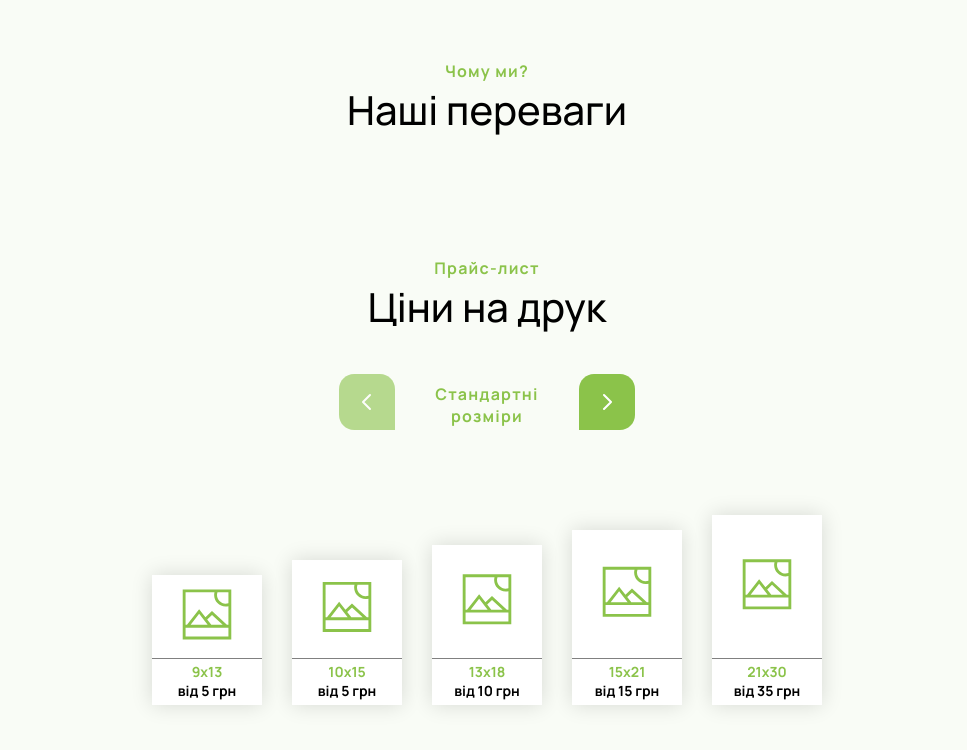
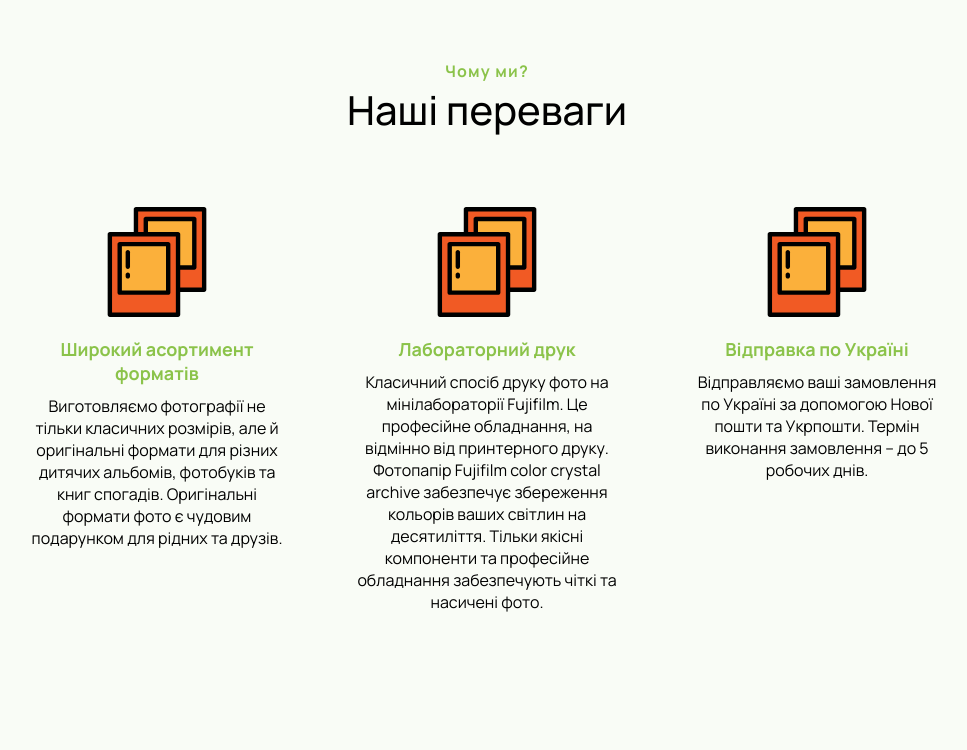
Before and after one commit to connars/forodruk-shop, a plain HTML site: page index.html in a window 1280 px wide. Shown: the part 1000-1750 px from the top of the page, without its empty margins (153-1120 px from the left). Drawn offline with nearby package versions, Linux system fonts and the light colour scheme.

Commit message:
hero edit

```diff
--- a/css/main.css
+++ b/css/main.css
@@ -205,7 +205,7 @@
     line-height: 66px;
     /* identical to box height */
     color: var(--green);
-    margin-bottom: 20px;
+    margin-bottom: 15px;
 }
 
 .hero__left p {
@@ -216,7 +216,7 @@
     line-height: 33px;
     /* identical to box height */
     color: #7B7B7B;
-    margin-bottom: 10px;
+    margin-bottom: 25px;
 }
 
 .hero__right {
@@ -280,7 +280,38 @@
     }
 }
 
+/* BENEFITS START  */
+.benefits__cards {
+    display: flex;
+    justify-content: center;
+    flex-wrap: wrap;
+    gap: 30px;
+    padding-top: 40px;
+}
+.benefits__item {
+    width: 300px;
+    /* background-color: white; */
+    z-index: 11;
+    padding: 20px;
+    display: flex;
+    gap: 10px;
+    flex-direction: column;
+    align-items: center;
+    text-align: center;
+}
 
+.benefits__item img{
+    width: 50%;
+    /* background-color: #7B7B7B; */
+    padding: 10px;
+}
+
+.benefits__title {
+    color: var(--green);
+    font-weight: 700;
+    font-size: 18px;
+}
+/* BENEFUITS END */
 
 
 
@@ -449,6 +480,9 @@
         justify-content: center;
     }
 
+    .canvas__deskr p {
+        text-align: center;
+    }
 }
 
 /* ХОСТИ ЕНД */
--- a/css/setting.css
+++ b/css/setting.css
@@ -1,11 +1,13 @@
 html {
     scroll-behavior: smooth  !important;
+    overflow-x: hidden;
 }
 
 body {
     background-color: var(--bg);
     font-family: 'Manrope', sans-serif;
     scroll-behavior: smooth;
+    overflow-x: hidden;
 }
 
 .container {
--- a/index.html
+++ b/index.html
@@ -216,7 +216,26 @@
                 <div class="benefits__wrapper">
                     <div class="benefits__cards">
                         <div class="benefits__item">
-
+                            <img src="./img/polaroids.svg" alt="">
+                            <p class="benefits__title">Широкий асортимент форматів </p>
+                            <p>
+                                Виготовляємо фотографії не тільки класичних розмірів, але й оригінальні формати для різних дитячих альбомів, фотобуків та книг спогадів.
+                                Оригінальні формати фото є чудовим подарунком для рідних та друзів.
+                             </p>
+                        </div>
+                        <div class="benefits__item">
+                            <img src="./img/polaroids.svg" alt="">
+                            <p class="benefits__title">Лабораторний друк </p>
+                            <p>
+                                 Класичний спосіб друку фото на мінілабораторії Fujifilm. Це професійне обладнання, на відмінно від принтерного друку.
+                                 Фотопапір Fujifilm color crystal archive забезпечує збереження кольорів ваших світлин на десятиліття. Тільки якісні компоненти та професійне обладнання забезпечують чіткі та насичені фото.
+                             </p>
+                         </div>
+                        <div class="benefits__item">
+                            <img src="./img/polaroids.svg" alt="">
+                           <p class="benefits__title">Відправка по Україні </p>
+                           <p>
+                                Відправляємо ваші замовлення по Україні за допомогою Нової пошти та Укрпошти. Термін виконання замовлення – до 5 робочих днів.
                         </div>
                     </div>
                 </div>
```
